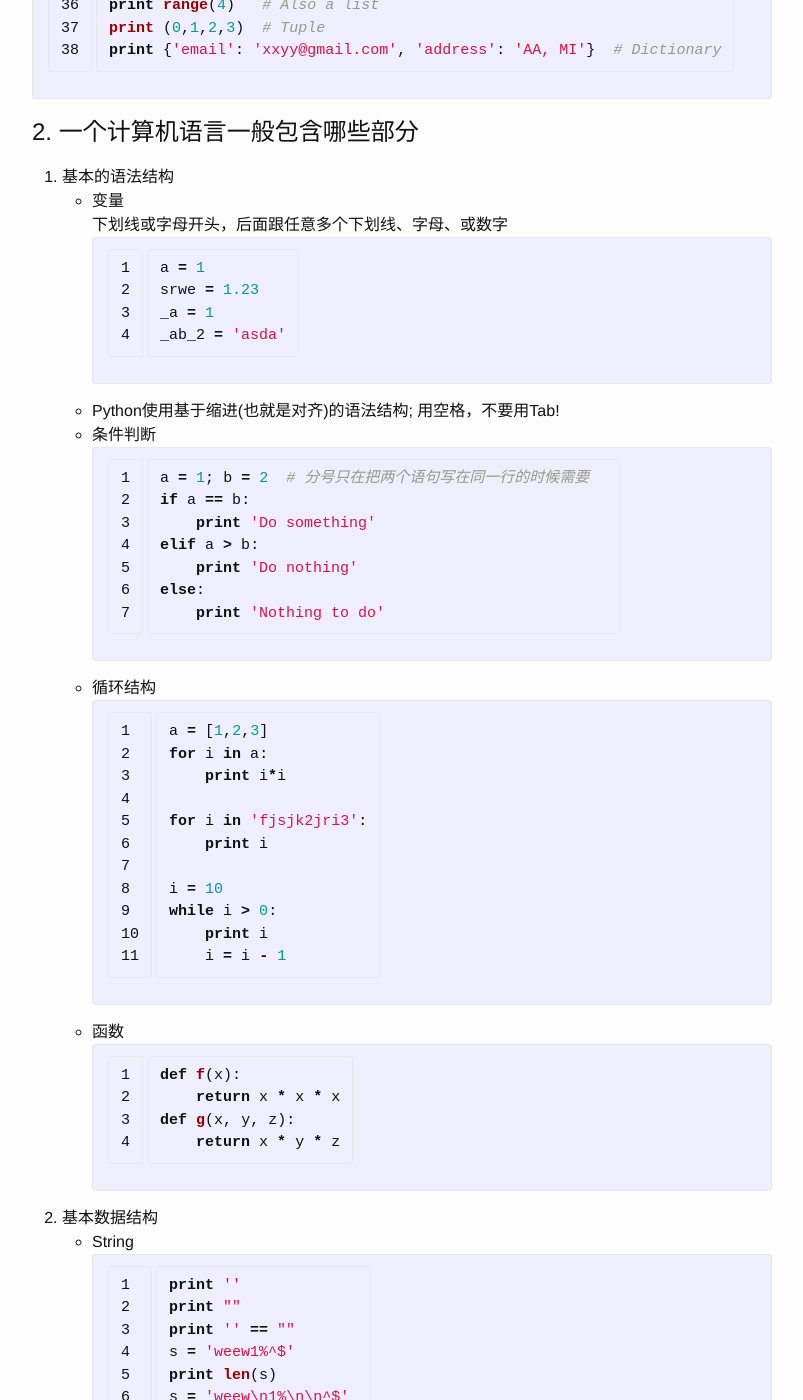
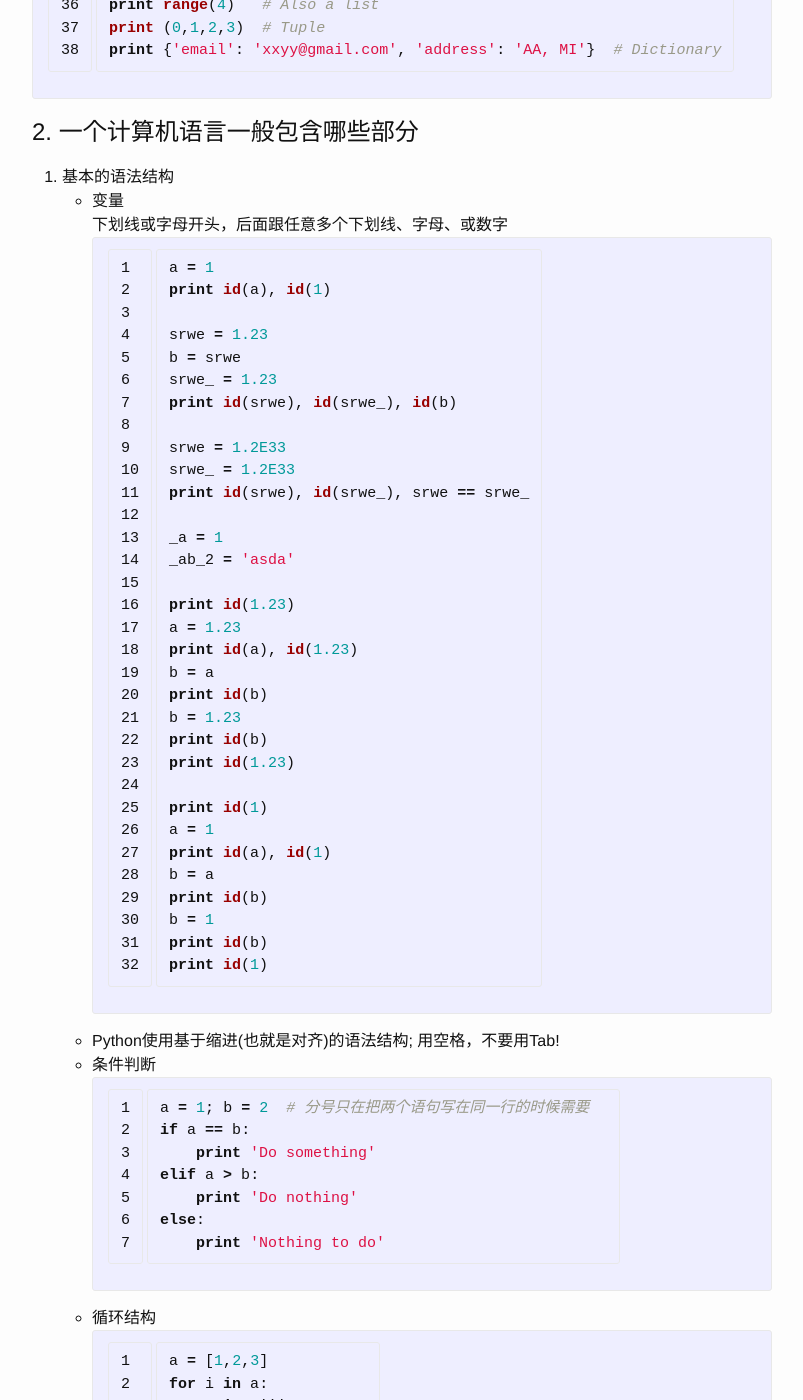
Before and after one commit to fjdu/fjdu.github.io, a Jekyll site: the page built from _posts/2015-09-17-beginning-python-0.markdown, in a window 1280 px wide and 1400 px high, scrolled down 1297 px. Shown: the whole window, without its empty margins (238-1041 px from the left). Built offline with Jekyll 4.4.1, drawn with Linux system fonts in a browser that asks for light colours.

Commit message:
Ammended

```diff
--- a/_posts/2015-09-17-beginning-python-0.markdown
+++ b/_posts/2015-09-17-beginning-python-0.markdown
@@ -69,9 +69,37 @@ print {'email': 'xxyy@gmail.com', 'address': 'AA, MI'}  # Dictionary
 下划线或字母开头，后面跟任意多个下划线、字母、或数字
 {% highlight python linenos=table %}
 a = 1
+print id(a), id(1)
+
 srwe = 1.23
+b = srwe
+srwe_ = 1.23
+print id(srwe), id(srwe_), id(b)
+
+srwe = 1.2E33
+srwe_ = 1.2E33
+print id(srwe), id(srwe_), srwe == srwe_
+
 _a = 1
 _ab_2 = 'asda'
+
+print id(1.23)
+a = 1.23
+print id(a), id(1.23)
+b = a
+print id(b)
+b = 1.23
+print id(b)
+print id(1.23)
+
+print id(1)
+a = 1
+print id(a), id(1)
+b = a
+print id(b)
+b = 1
+print id(b)
+print id(1)
 {% endhighlight %}
 <li> Python使用基于缩进(也就是对齐)的语法结构; 用空格，不要用Tab! </li>
 <li> 条件判断 </li>
```
Also changed, not shown: other parts of _posts/2015-09-17-beginning-python-0.markdown (+1 -0 lines).
